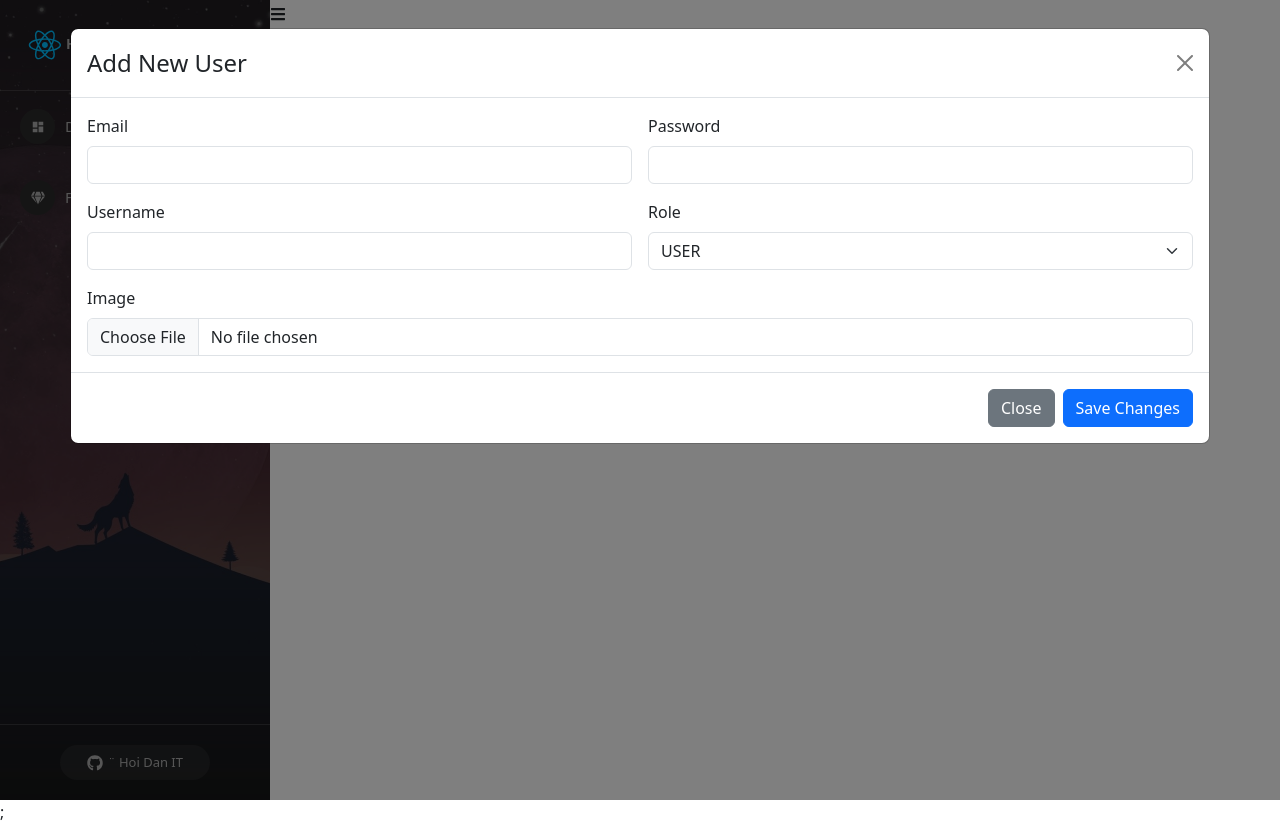
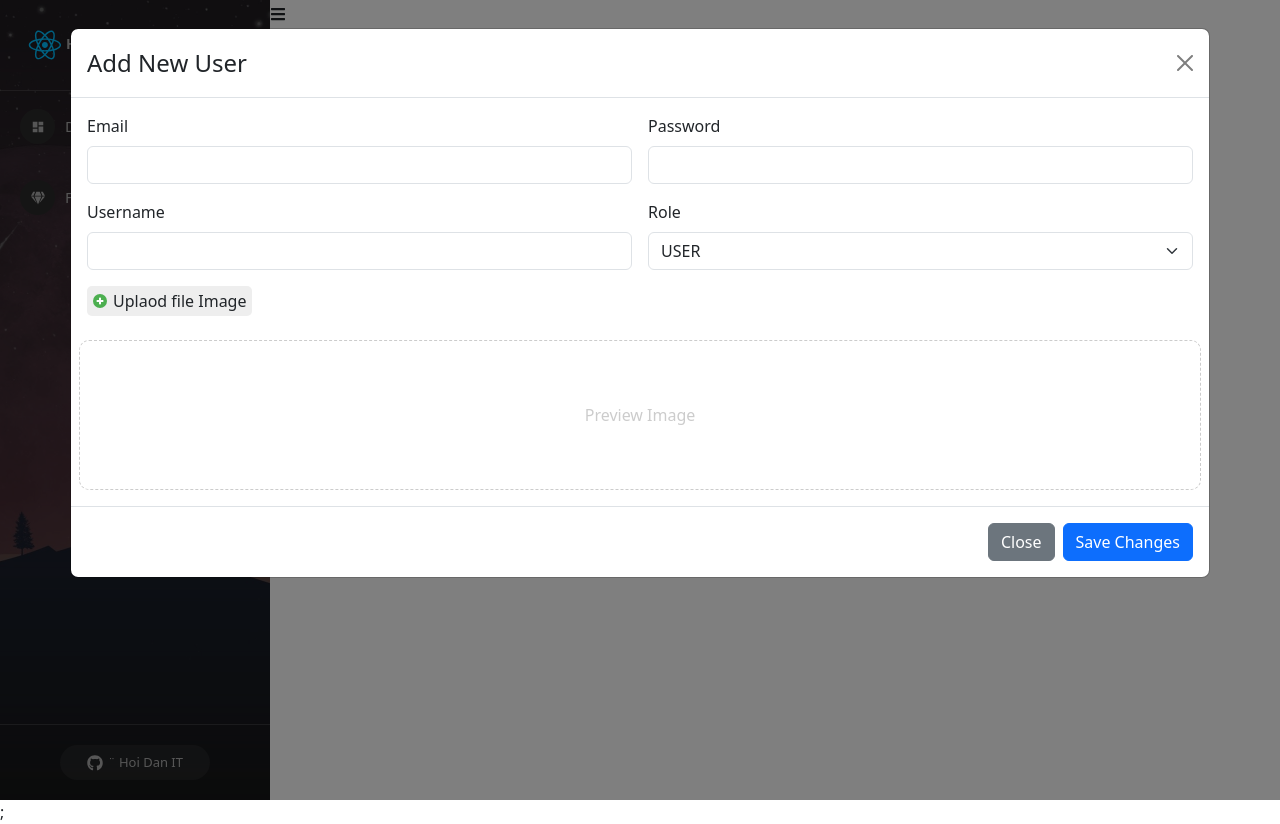
Before and after one commit to pcltuan7103/demo-react, a React (Create React App) app: page /admins/manage-user in a window 1280 px wide. Both pictures are taken after a click on the button "Launch demo modal". Built offline with nearby package versions, Linux system fonts and the light colour scheme.

Commit message:
Create State Modal Add User

```diff
--- a/src/components/Admin/Content/ManageUser.js
+++ b/src/components/Admin/Content/ManageUser.js
@@ -1,4 +1,5 @@
 import ModalCreateUser from "./ModalCreateUser";
+import "./ManageUser.scss";
 
 const ManageUser = (props) => {
   return (
@@ -8,9 +9,8 @@ const ManageUser = (props) => {
         <div>
           <button>Add New User</button>
         </div>
-        <div>
-          <ModalCreateUser />
-        </div>
+        <div></div>
+        <ModalCreateUser />
       </div>
     </div>
   );
--- /dev/null
+++ b/src/components/Admin/Content/ManageUser.scss
@@ -0,0 +1,36 @@
+.manage-user-container {
+  .user-content {
+  }
+}
+
+.modal-add-user {
+  .img-preview {
+    height: 150px;
+    border: 1px dashed #ccc;
+    border-radius: 10px;
+    color: #ccc;
+    display: flex;
+    justify-content: center;
+    align-items: center;
+
+    img {
+      max-width: 100%;
+      max-height: 100%;
+    }
+  }
+
+  .label-upload {
+    display: flex;
+    align-items: center;
+    gap: 5px;
+    width: fit-content;
+    padding: 3px 5px;
+    border-radius: 5px;
+    background: #eeeeee;
+    cursor: pointer;
+
+    &:hover {
+      background: #dcdcdc;
+    }
+  }
+}
--- a/src/components/Admin/Content/ModalCreateUser.js
+++ b/src/components/Admin/Content/ModalCreateUser.js
@@ -1,6 +1,8 @@
+import { eventWrapper } from "@testing-library/user-event/dist/utils";
 import { useState } from "react";
 import Button from "react-bootstrap/Button";
 import Modal from "react-bootstrap/Modal";
+import { FcPlus } from "react-icons/fc";
 
 function ModalCreateUser() {
   const [show, setShow] = useState(false);
@@ -8,13 +10,35 @@ function ModalCreateUser() {
   const handleClose = () => setShow(false);
   const handleShow = () => setShow(true);
 
+  const [email, setEmail] = useState("");
+  const [password, setPassword] = useState("");
+  const [username, setUsername] = useState("");
+  const [role, setRole] = useState("USER");
+  const [image, setImage] = useState("");
+  const [previewImage, setPreviewImage] = useState("");
+
+  const handelUploadImage = (event) => {
+    if (event.target && event.target.files && event.target.files[0]) {
+      setPreviewImage(URL.createObjectURL(event.target.files[0]));
+      setImage(event.target.files[0]);
+    } else {
+      //   setPreviewImage("");
+    }
+  };
+
   return (
     <>
       <Button variant="primary" onClick={handleShow}>
         Launch demo modal
       </Button>
 
-      <Modal show={show} onHide={handleClose} size="xl" backdrop="static">
+      <Modal
+        show={show}
+        onHide={handleClose}
+        size="xl"
+        backdrop="static"
+        className="modal-add-user"
+      >
         <Modal.Header closeButton>
           <Modal.Title>Add New User</Modal.Title>
         </Modal.Header>
@@ -22,18 +46,47 @@ function ModalCreateUser() {
           <form className="row g-3">
             <div className="col-md-6">
               <label className="form-label">Email</label>
-              <input type="email" className="form-control" />
+              <input
+                type="email"
+                className="form-control"
+                value={email}
+                onChange={(event) => {
+                  setEmail(event.target.value);
+                }}
+              />
             </div>
             <div className="col-md-6">
               <label className="form-label">Password</label>
-              <input type="password" className="form-control" />
+              <input
+                type="password"
+                className="form-control"
+                value={password}
+                onChange={(event) => {
+                  setPassword(event.target.value);
+                }}
+              />
             </div>
             <div className="col-md-6">
               <label className="form-label">Username</label>
-              <input type="text" className="form-control" />
+              <input
+                type="text"
+                className="form-control"
+                value={username}
+                onChange={(event) => {
+                  setUsername(event.target.value);
+                }}
+              />
             </div>
             <div className="col-md-6">
-              <label className="form-label">Role</label>
+              <label
+                className="form-label"
+                onChange={(event) => {
+                  setRole(event.target.value);
+                }}
+                value={role}
+              >
+                Role
+              </label>
               <select className="form-select">
                 <option selected value="USER">
                   USER
@@ -42,8 +95,25 @@ function ModalCreateUser() {
               </select>
             </div>
             <div className="col-md-12">
-              <label className="form-label">Image</label>
-              <input type="file" className="form-control" />
+              <label className="form-label label-upload" htmlFor="labelUpload">
+                <FcPlus />
+                Uplaod file Image
+              </label>
+              <input
+                type="file"
+                id="labelUpload"
+                hidden
+                onChange={(event) => {
+                  handelUploadImage(event);
+                }}
+              />
+            </div>
+            <div className="col-md-12 img-preview">
+              {previewImage ? (
+                <img src={previewImage} />
+              ) : (
+                <span>Preview Image</span>
+              )}
             </div>
           </form>
         </Modal.Body>
```
